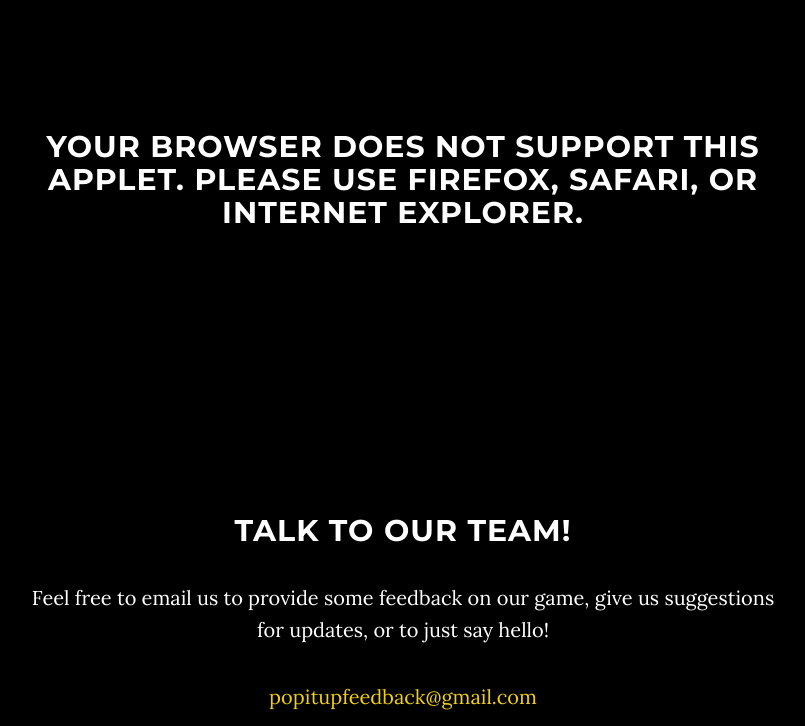
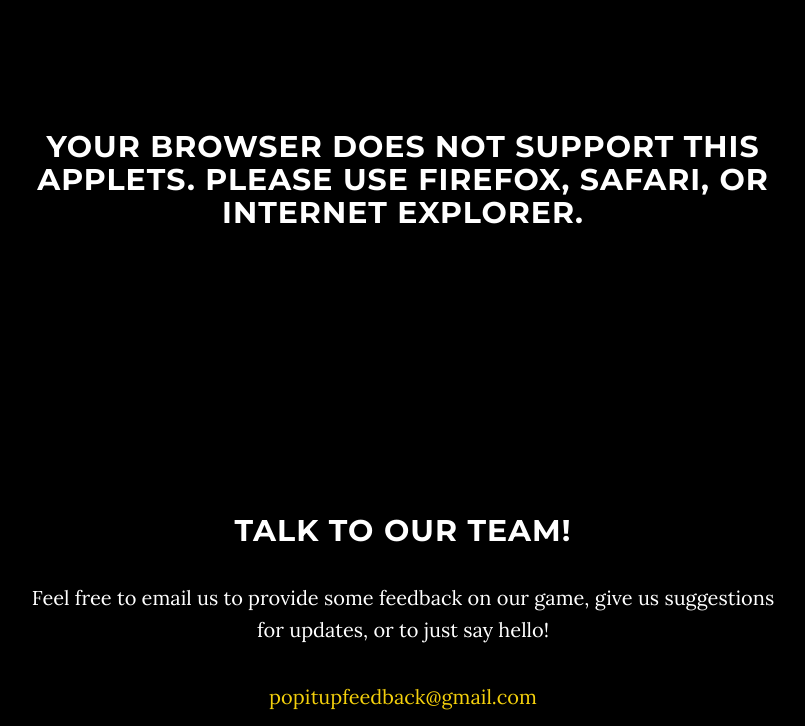
Before and after one commit to PopItUp/PopItUp.github.io, a plain HTML site: page index.html in a window 1280 px wide. Shown: the part 920-1646 px from the top of the page, without its empty margins (237-1042 px from the left). Drawn offline with Linux system fonts and the light colour scheme.

Commit message:
Applet Embedded

```diff
--- a/index.html
+++ b/index.html
@@ -88,7 +88,7 @@
         <div class="row">
             <div class="col-lg-8 col-lg-offset-2">
                 <h2><applet code="BalloonGame.class" archive="PopItUpJar.jar" width="750" height="500" align="middle">
-Your browser does not support this applet. Please use Firefox, Safari, or Internet Explorer.
+Your browser does not support this applets. Please use Firefox, Safari, or Internet Explorer.
 </applet></h2>
             </div>
         </div>
```
